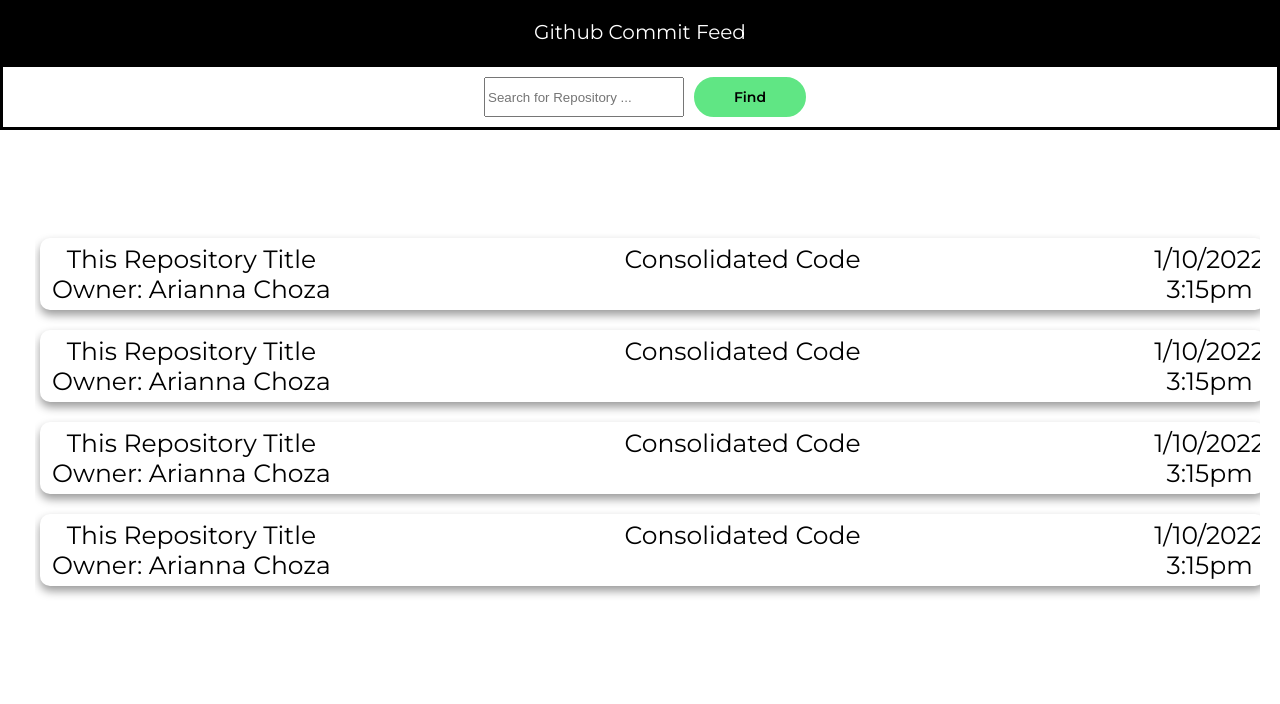
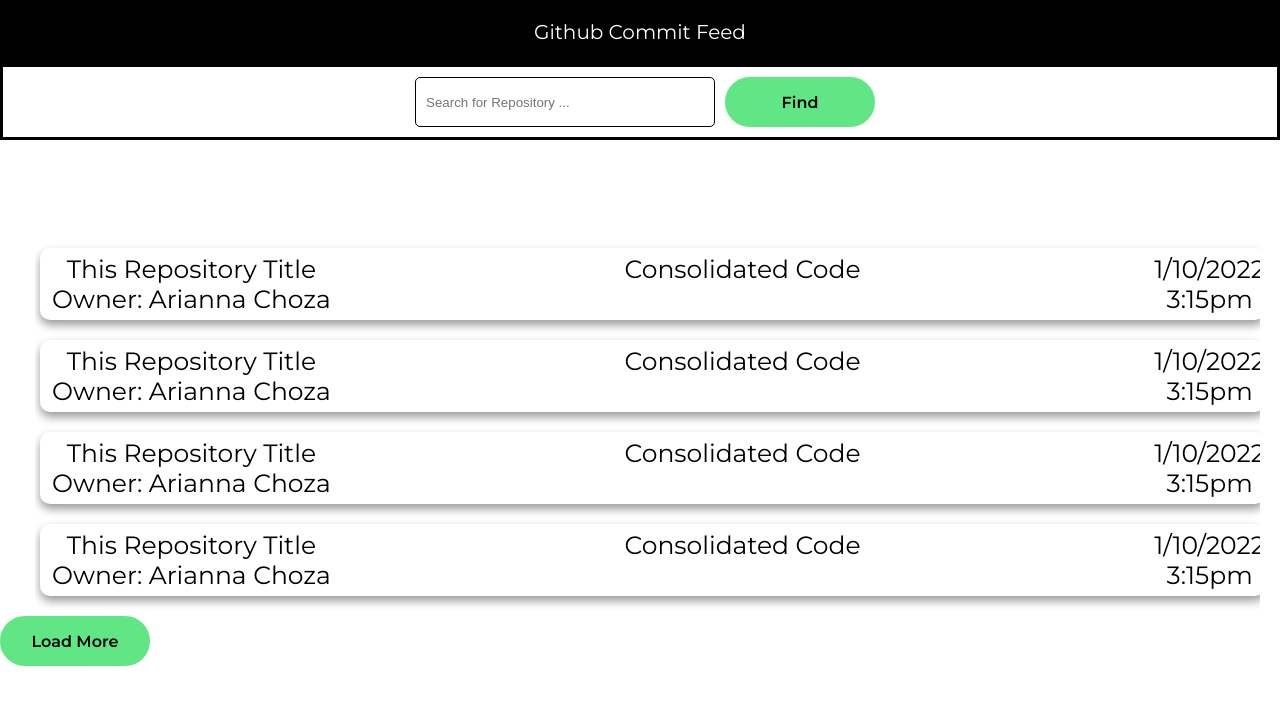
Before and after one commit to unachoza/commit-feed, a React (Create React App) app: page / in a window 1280 px wide. Shown: the top 704 px of the page. Built offline with nearby package versions, Linux system fonts and the light colour scheme.

Commit message:
styled button and input

```diff
--- a/src/App.tsx
+++ b/src/App.tsx
@@ -24,9 +24,14 @@ const App: React.FC = () => {
         <TextInput placeholder="Search for Repository ... "/>
         <Button text="Find"/>
       </div>
+      <>
          <CardList loading={loadingState} />
         {/* <Loading /> */}
-    </div>
+      </>
+      <Button text="Load More"/>
+      </div>
+
+
   );
 }
 
--- a/src/scss/components/Button.scss
+++ b/src/scss/components/Button.scss
@@ -12,11 +12,12 @@ a {
   align-items: center;
   justify-content: center;
   border-radius: 30px;
-  width:112px;
-  height: 40px;
+  width: 150px;
+  height: 50px;
+
   color: black;
   background-color: $chron-green;
   border: solid $chron-green;
-  font-size: 14px;
+  font-size: 16px;
   font-weight: 600;
 }
--- a/src/scss/components/CardList.scss
+++ b/src/scss/components/CardList.scss
@@ -2,7 +2,6 @@
   justify-content: center;
   align-items: center;
   margin: 11vh 20px 0vh 35px;
-  height: 85vh;
   border-radius: 10px;
   overflow: scroll;
   padding: 0;
--- a/src/scss/components/Search.scss
+++ b/src/scss/components/Search.scss
@@ -8,8 +8,12 @@
 }
 
 input{
-  height: 40px;
+  height: 50px;
   margin: 10px;
-  width: 200px
+  width: 300px;
+  padding:10px;
+  border: solid black 1px;
+  border-radius: 5px;
+
 
 }
```
